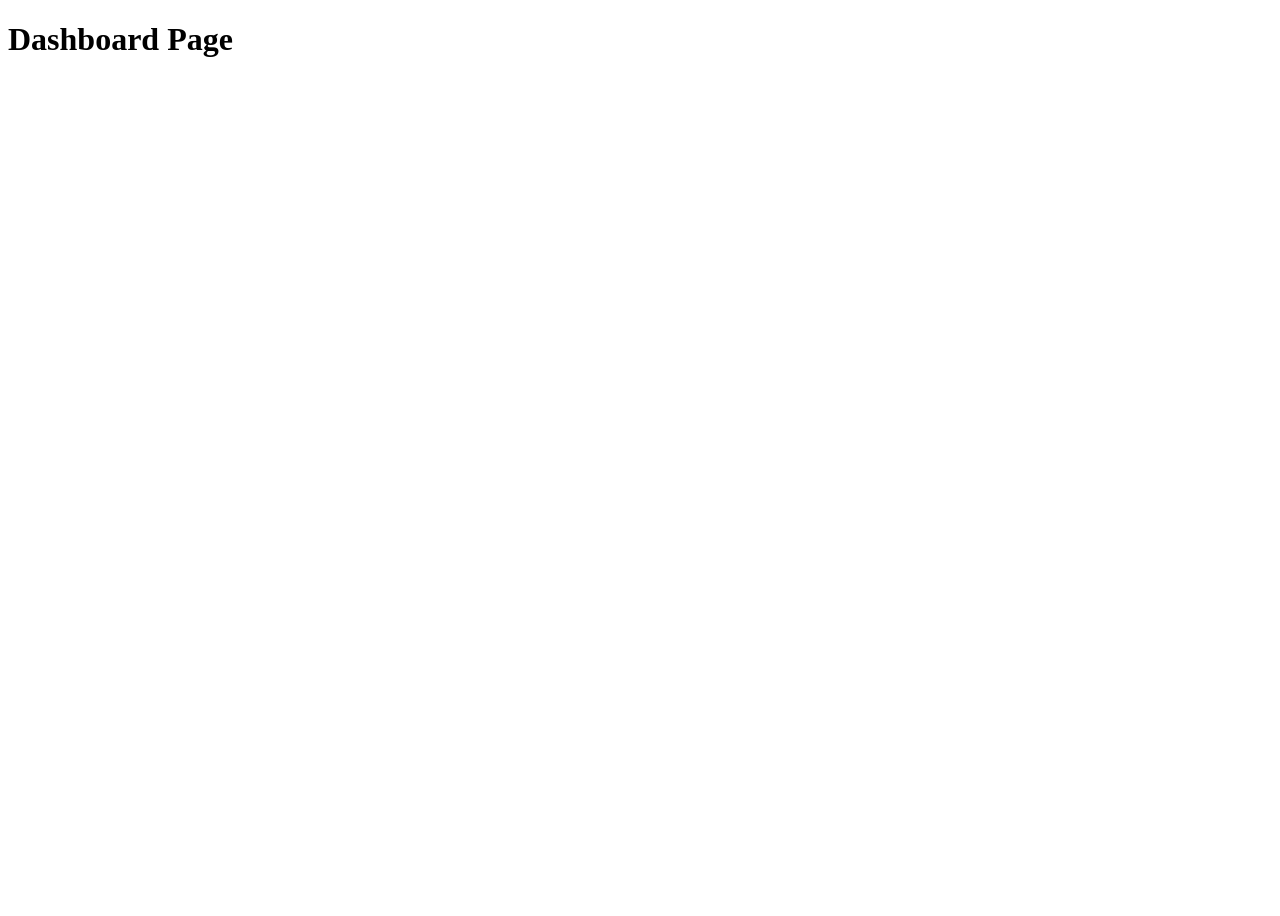
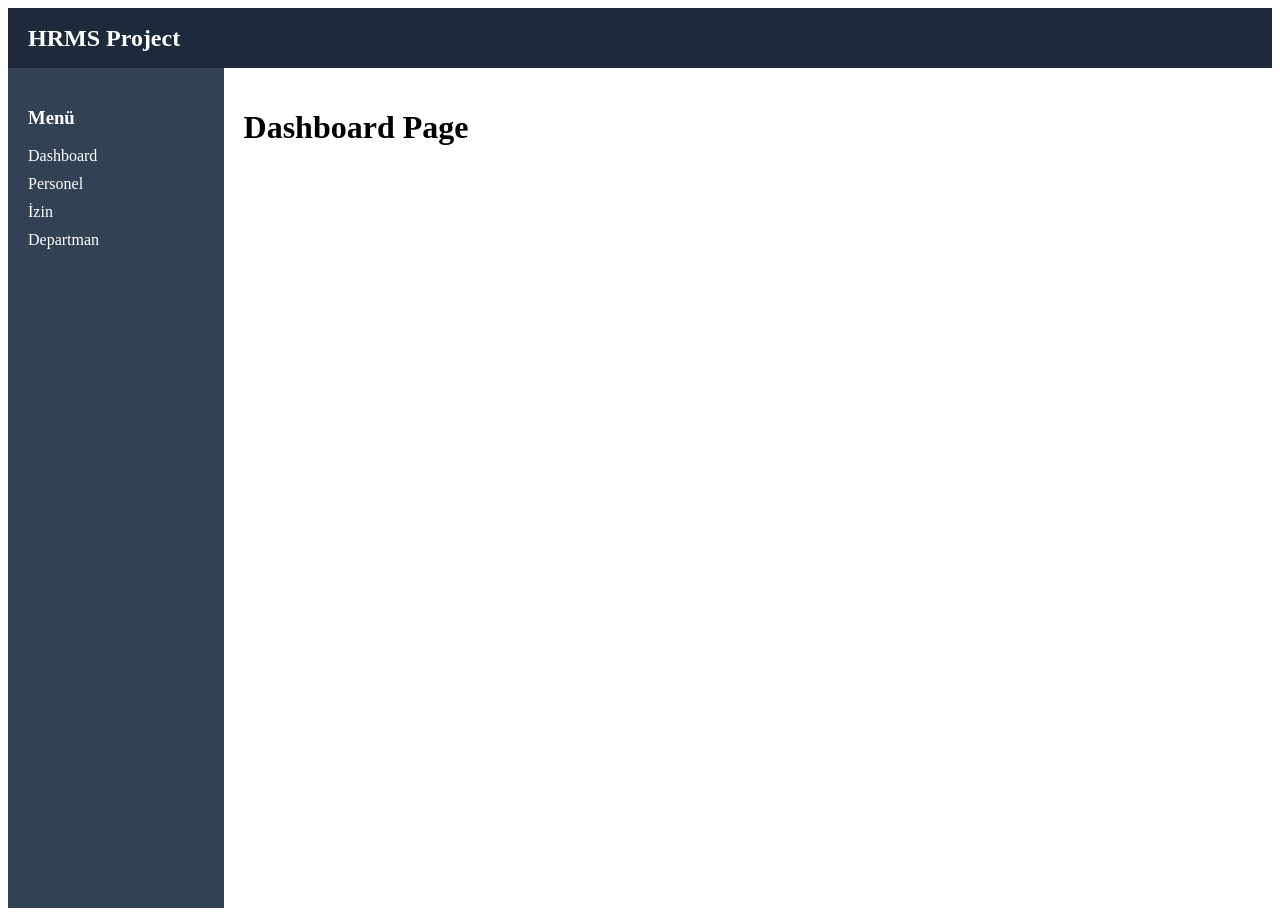
Before and after one commit to busraaozturk/HTML-CSS-JS, a React app in the folder IKYonetimSistemi/frontend/: page / in a window 1280 px wide. Before the commit the page ends 800 px from the top, so only its background shows below. Built offline with nearby package versions, Linux system fonts and the light colour scheme; the HTML template or start-up script is replaced by a standard one.

Commit message:
Layout yapısı oluşturuldu.

```diff
--- /dev/null
+++ b/IKYonetimSistemi/frontend/src/layouts/MainLayout.jsx
@@ -0,0 +1,22 @@
+import { Outlet } from "react-router-dom";
+
+import Navbar from "./Navbar";
+import Sidebar from "./Sidebar";
+
+function MainLayout() {
+  return (
+    <div>
+      <Navbar />
+
+      <div style={{ display: "flex" }}>
+        <Sidebar />
+
+        <div style={{ padding: "20px", width: "100%" }}>
+          <Outlet />
+        </div>
+      </div>
+    </div>
+  );
+}
+
+export default MainLayout;
--- /dev/null
+++ b/IKYonetimSistemi/frontend/src/layouts/Navbar.jsx
@@ -0,0 +1,18 @@
+function Navbar() {
+  return (
+    <div
+      style={{
+        height: "60px",
+        backgroundColor: "#1e293b",
+        color: "white",
+        display: "flex",
+        alignItems: "center",
+        paddingLeft: "20px",
+      }}
+    >
+      <h2>HRMS Project</h2>
+    </div>
+  );
+}
+
+export default Navbar;
--- /dev/null
+++ b/IKYonetimSistemi/frontend/src/layouts/Sidebar.jsx
@@ -0,0 +1,52 @@
+import { Link } from "react-router-dom";
+
+function Sidebar() {
+  return (
+    <div
+      style={{
+        width: "220px",
+        backgroundColor: "#334155",
+        color: "white",
+        minHeight: "100vh",
+        padding: "20px",
+      }}
+    >
+      <h3>Menü</h3>
+
+      <ul style={{ listStyle: "none", padding: 0 }}>
+        <li>
+          <Link to="/" style={linkStyle}>
+            Dashboard
+          </Link>
+        </li>
+
+        <li>
+          <Link to="/personel" style={linkStyle}>
+            Personel
+          </Link>
+        </li>
+
+        <li>
+          <Link to="/izin" style={linkStyle}>
+            İzin
+          </Link>
+        </li>
+
+        <li>
+          <Link to="/departman" style={linkStyle}>
+            Departman
+          </Link>
+        </li>
+      </ul>
+    </div>
+  );
+}
+
+const linkStyle = {
+  color: "white",
+  textDecoration: "none",
+  display: "block",
+  marginBottom: "10px",
+};
+
+export default Sidebar;
--- a/IKYonetimSistemi/frontend/src/routes/AppRouter.jsx
+++ b/IKYonetimSistemi/frontend/src/routes/AppRouter.jsx
@@ -1,4 +1,5 @@
 import {BrowserRouter, Routes, Route} from "react-router-dom";
+import MainLayout from "../layouts/MainLayout";
 import DashboardPage from "../pages/Dashboard/DashboardPage";
 import PersonelPage from "../pages/Personel/PersonelPage";
 import IzinPage from "../pages/Izin/IzinPage";
@@ -8,10 +9,12 @@ function AppRouter() {
     return (
         <BrowserRouter>
             <Routes>
-                <Route path="/" element={<DashboardPage/>}/>
-                <Route path="/personel" element={<PersonelPage/>}/>
-                <Route path="/izin" element={<IzinPage/>}/>
-                <Route path="/departman" element={<DepartmanPage/>}/>
+                <Route path="/" element={<MainLayout />}>
+                    <Route index element={<DashboardPage />} />
+                    <Route path="personel" element={<PersonelPage />} />
+                    <Route path="izin" element={<IzinPage />} />
+                    <Route path="departman" element={<DepartmanPage />} />
+                </Route>
             </Routes>
         </BrowserRouter>
     );
```
